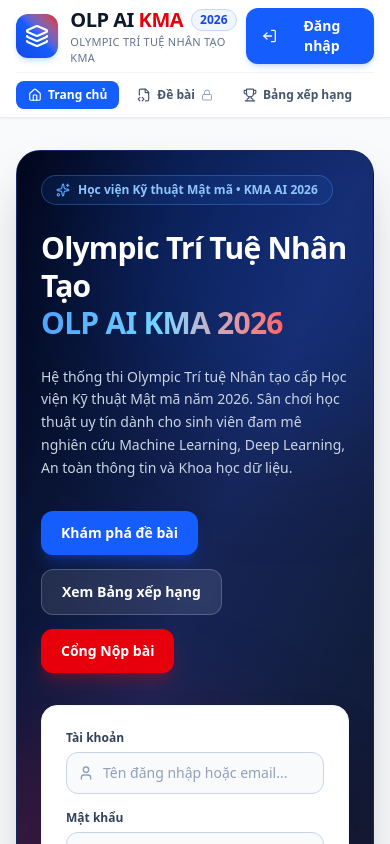
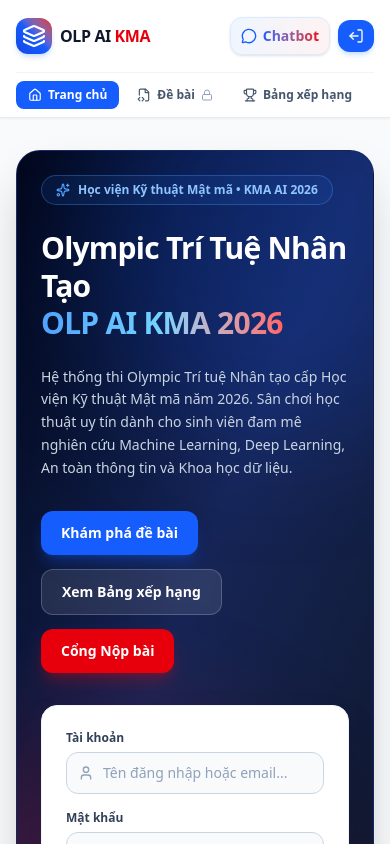
Before and after one commit to domanhnghiaforwork-cloud/system_olpai2026, a Next.js app in the folder frontend/: page / in a window 390 px wide. Shown: the top 844 px of the page. Built offline with nearby package versions, Linux system fonts and the light colour scheme; no server answers.

Commit message:
kết hợp gateway + system + chatbot

```diff
--- a/frontend/src/components/Navbar.tsx
+++ b/frontend/src/components/Navbar.tsx
@@ -13,7 +13,9 @@
   Layers,
   ChevronDown,
   LogOut,
-  Lock
+  Lock,
+  MessageCircle,
+  ExternalLink
 } from 'lucide-react';
 
 interface NavbarProps {
@@ -55,28 +57,28 @@
           {/* Brand Logo & Name */}
           <div
             onClick={() => onTabChange('home')}
-            className="flex items-center gap-3 cursor-pointer group select-none"
+            className="flex items-center gap-2 sm:gap-3 cursor-pointer group select-none"
           >
-            <div className="w-11 h-11 rounded-xl bg-gradient-to-tr from-blue-700 via-blue-600 to-red-600 flex items-center justify-center text-white shadow-md shadow-blue-500/20 group-hover:scale-105 transition-transform duration-200">
+            <div className="w-9 h-9 sm:w-11 sm:h-11 shrink-0 rounded-xl bg-gradient-to-tr from-blue-700 via-blue-600 to-red-600 flex items-center justify-center text-white shadow-md shadow-blue-500/20 group-hover:scale-105 transition-transform duration-200">
               <Layers className="w-6 h-6 stroke-[2.2]" />
             </div>
             <div className="flex flex-col">
               <div className="flex items-center gap-2">
-                <span className="text-xl font-black tracking-tight text-slate-900 group-hover:text-blue-700 transition-colors">
+                <span className="text-base sm:text-xl whitespace-nowrap font-black tracking-tight text-slate-900 group-hover:text-blue-700 transition-colors">
                   OLP AI <span className="text-red-600">KMA</span>
                 </span>
-                <span className="text-xs font-bold px-2 py-0.5 rounded-full bg-blue-50 text-blue-700 border border-blue-200">
+                <span className="hidden sm:inline-block text-xs font-bold px-2 py-0.5 rounded-full bg-blue-50 text-blue-700 border border-blue-200">
                   2026
                 </span>
               </div>
-              <span className="text-[11px] font-medium text-slate-500 tracking-wide uppercase">
+              <span className="hidden sm:block text-[11px] font-medium text-slate-500 tracking-wide uppercase">
                 Olympic Trí tuệ Nhân tạo KMA
               </span>
             </div>
           </div>
 
           {/* Desktop Navigation Links */}
-          <nav className="hidden md:flex items-center gap-1">
+          <nav className="hidden xl:flex items-center gap-1">
             {navItems.map((item) => {
               const Icon = item.icon;
               const isActive = currentTab === item.id;
@@ -108,10 +110,26 @@
             })}
           </nav>
 
-          {/* User Account / Login Button */}
-          <div className="relative">
+          {/* Chatbot and user account */}
+          <div className="relative flex shrink-0 items-center gap-2 sm:gap-3">
+            <a
+              href={process.env.NEXT_PUBLIC_CHATBOT_URL || 'https://larcher-brecken-palynologically.ngrok-free.dev/chatbot'}
+              target="_blank"
+              rel="noopener noreferrer"
+              aria-label="Chatbot (mở trong tab mới)"
+              title="Mở Chatbot trong tab mới"
+              className="inline-flex items-center gap-1.5 rounded-xl border border-blue-100 bg-gradient-to-r from-blue-50 to-red-50 px-2.5 py-2 text-sm font-extrabold shadow-sm transition-all hover:-translate-y-0.5 hover:shadow-md focus-visible:outline-none focus-visible:ring-2 focus-visible:ring-blue-500 focus-visible:ring-offset-2 sm:gap-2 sm:px-3.5"
+            >
+              <MessageCircle className="h-4 w-4 text-blue-600" aria-hidden="true" />
+              <span className="bg-gradient-to-r from-blue-600 to-red-600 bg-clip-text text-transparent">
+                Chatbot
+              </span>
+              <ExternalLink className="hidden h-3.5 w-3.5 text-red-500 sm:block" aria-hidden="true" />
+            </a>
+
             {!currentUser ? (
               <button
+                aria-label="Đăng nhập"
                 onClick={() => {
                   onTabChange('home');
                   setTimeout(() => {
@@ -122,10 +140,10 @@
                     }
                   }, 120);
                 }}
-                className="flex items-center gap-2 px-4 py-2 rounded-xl bg-blue-600 hover:bg-blue-500 text-white font-bold text-sm shadow-md shadow-blue-500/20 transition-all hover:scale-105 active:scale-95 cursor-pointer"
+                className="flex items-center gap-2 px-2.5 sm:px-4 py-2 rounded-xl bg-blue-600 hover:bg-blue-500 text-white font-bold text-sm shadow-md shadow-blue-500/20 transition-all hover:scale-105 active:scale-95 cursor-pointer"
               >
                 <LogOut className="w-4 h-4 rotate-180" />
-                <span>Đăng nhập</span>
+                <span className="hidden sm:inline">Đăng nhập</span>
               </button>
             ) : (
               <>
@@ -157,7 +175,7 @@
                 {/* Account Details Dropdown */}
                 {dropdownOpen && (
                   <div
-                    className="absolute right-0 mt-2 w-72 bg-white rounded-2xl shadow-xl border border-slate-200/90 py-3 z-50 animate-in fade-in slide-in-from-top-2 duration-150"
+                    className="absolute right-0 top-full mt-2 w-72 bg-white rounded-2xl shadow-xl border border-slate-200/90 py-3 z-50 animate-in fade-in slide-in-from-top-2 duration-150"
                     onMouseLeave={() => setDropdownOpen(false)}
                   >
                     <div className="px-4 pb-3 border-b border-slate-100">
@@ -217,7 +235,7 @@
         </div>
 
         {/* Mobile Navigation bar for smaller screens */}
-        <div className="flex md:hidden items-center gap-1.5 py-2 overflow-x-auto no-scrollbar border-t border-slate-100">
+        <div className="flex xl:hidden items-center gap-1.5 py-2 overflow-x-auto no-scrollbar border-t border-slate-100">
           {navItems.map((item) => {
             const Icon = item.icon;
             const isActive = currentTab === item.id;
```
Also changed, not shown: 1 other file (tests, documents, lock files or other folders).
